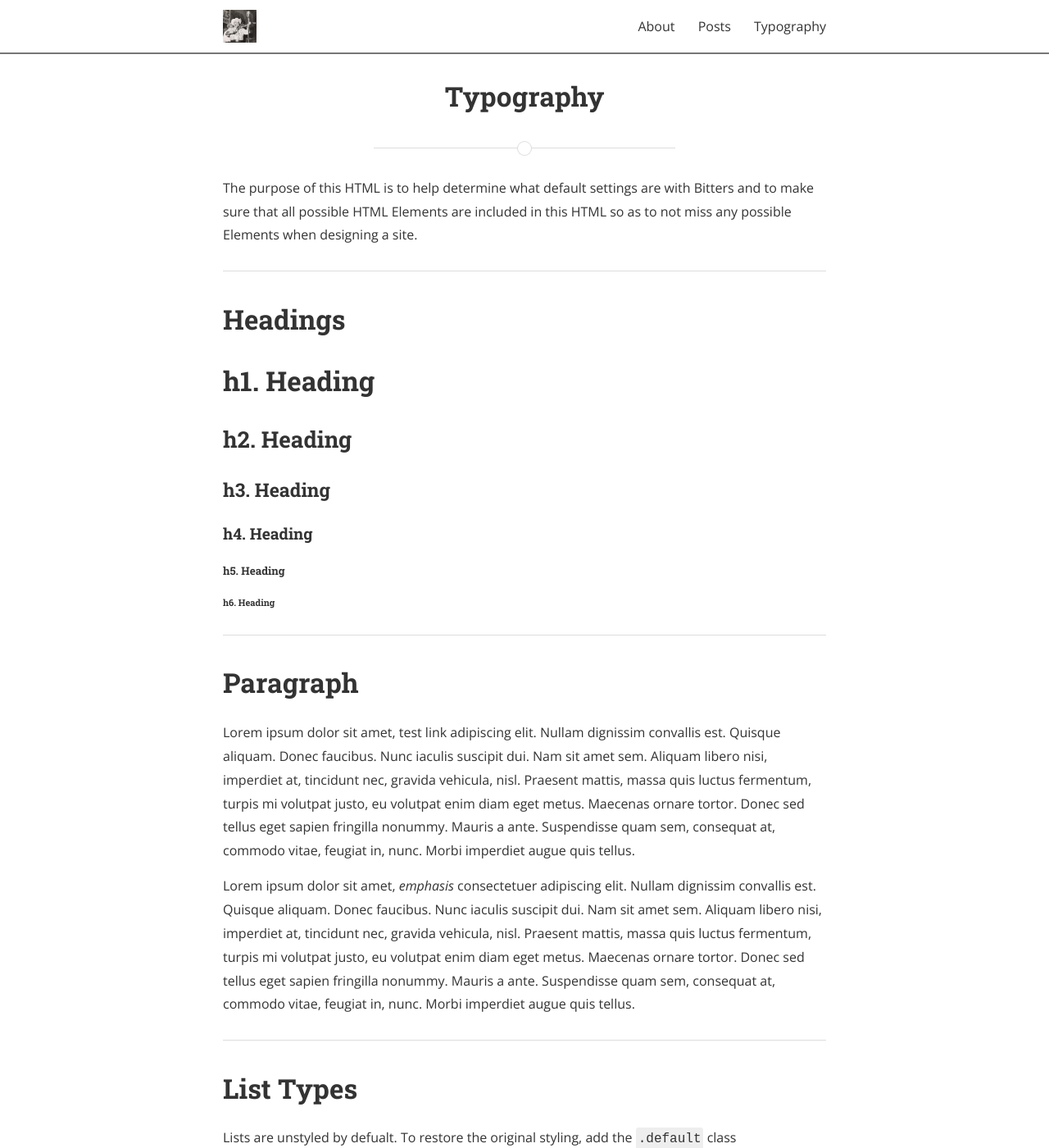
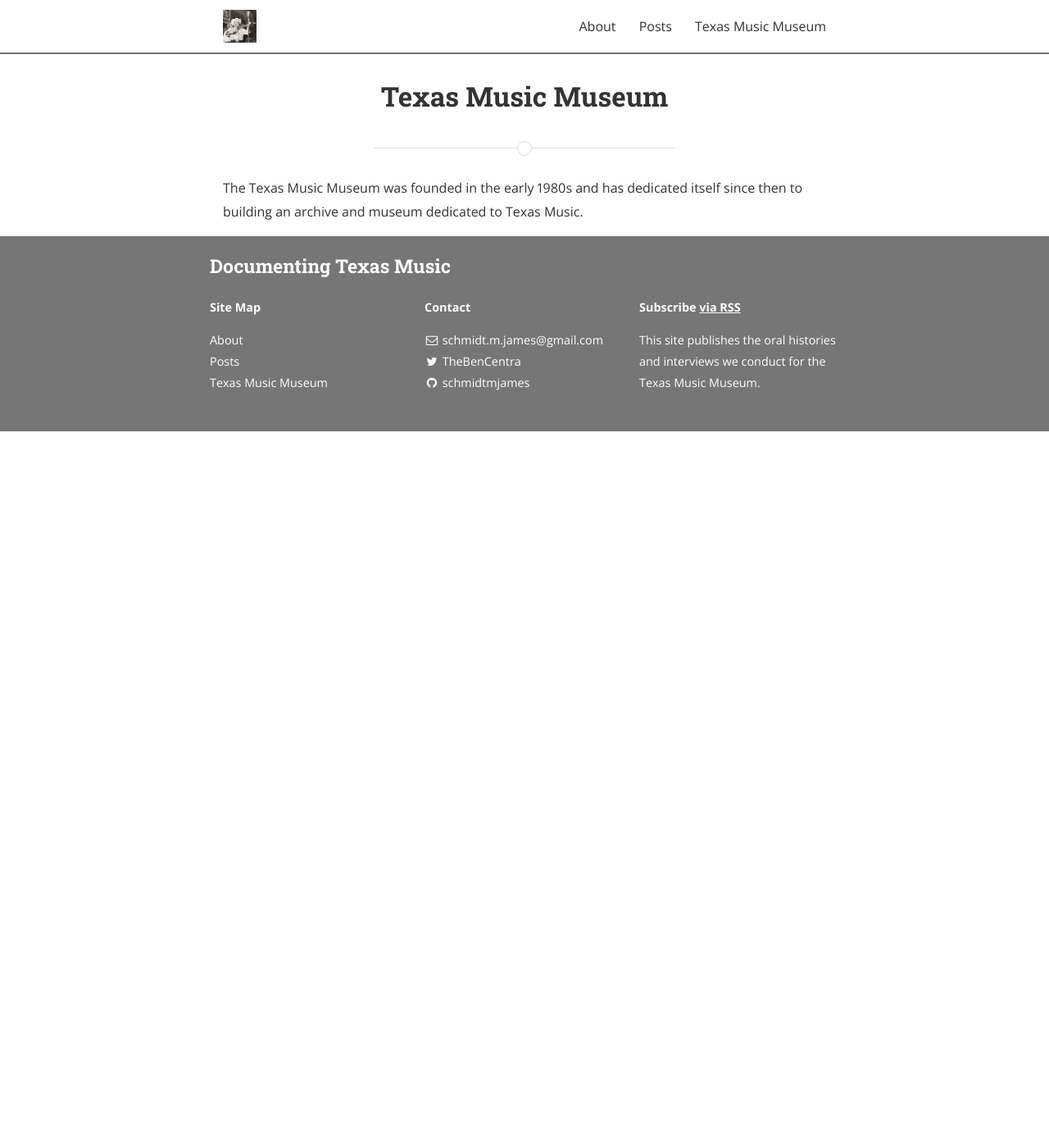
Before and after one commit to schmidtmjames/schmidtmjames.github.io, a Jekyll site: the page built from typography.html, in a window 1280 px wide and 1400 px high. Shown: the whole window at 82% size. Built offline with Jekyll 4.4.1, drawn with Linux system fonts in a browser that asks for light colours; nearby versions of some CDN libraries; a style sheet for code colours, icons or effects is not loaded; some of the changed text lies outside the part shown.

Commit message:
updated categories

```diff
--- a/_config.yml
+++ b/_config.yml
@@ -50,7 +50,7 @@
   - cat: jekyll
     desc: "Posts describing Jekyll setup techniques."
 
-  - cat: OralHistories
+  - cat: Interviews
     desc: "Past Interviews"
 
 # Social icons and sharing options
--- a/typography.html
+++ b/typography.html
@@ -1,155 +1,7 @@
 ---
 layout: page
-title: Typography
-permalink: /typography/
+title: Texas Music Museum
+permalink: /Texas Music Museum/
 ---
 
-<p>The purpose of this HTML is to help determine what default settings are with Bitters and to make sure that all possible HTML Elements are included in this HTML so as to not miss any possible Elements when designing a site.</p>
-
-<hr>
-
-<h1 id="headings">Headings</h1>
-
-<h1>h1. Heading</h1>
-<h2>h2. Heading</h2>
-<h3>h3. Heading</h3>
-<h4>h4. Heading</h4>
-<h5>h5. Heading</h5>
-<h6>h6. Heading</h6>
-
-<hr>
-
-<h1 id="paragraph">Paragraph</h1>
-
-<p>Lorem ipsum dolor sit amet, <a href="#" title="test link">test link</a> adipiscing elit. Nullam dignissim convallis est. Quisque aliquam. Donec faucibus. Nunc iaculis suscipit dui. Nam sit amet sem. Aliquam libero nisi, imperdiet at, tincidunt nec, gravida vehicula, nisl. Praesent mattis, massa quis luctus fermentum, turpis mi volutpat justo, eu volutpat enim diam eget metus. Maecenas ornare tortor. Donec sed tellus eget sapien fringilla nonummy. Mauris a ante. Suspendisse quam sem, consequat at, commodo vitae, feugiat in, nunc. Morbi imperdiet augue quis tellus.</p>
-
-<p>Lorem ipsum dolor sit amet, <em>emphasis</em> consectetuer adipiscing elit. Nullam dignissim convallis est. Quisque aliquam. Donec faucibus. Nunc iaculis suscipit dui. Nam sit amet sem. Aliquam libero nisi, imperdiet at, tincidunt nec, gravida vehicula, nisl. Praesent mattis, massa quis luctus fermentum, turpis mi volutpat justo, eu volutpat enim diam eget metus. Maecenas ornare tortor. Donec sed tellus eget sapien fringilla nonummy. Mauris a ante. Suspendisse quam sem, consequat at, commodo vitae, feugiat in, nunc. Morbi imperdiet augue quis tellus.</p>
-
-<hr>
-
-<h1 id="list_types">List Types</h1>
-
-<p>Lists are unstyled by defualt. To restore the original styling, add the <code>.default</code> class</p>
-
-<h3>Definition List</h3>
-<dl>
-  <dt>Definition List Title</dt>
-  <dd>This is a definition list division.</dd>
-</dl>
-
-<h3>Ordered List</h3>
-<ol>
-  <li>List Item 1</li>
-  <li>List Item 2</li>
-  <li>List Item 3</li>
-</ol>
-
-<h3>Unordered List</h3>
-<ul>
-  <li>List Item 1</li>
-  <li>List Item 2</li>
-  <li>List Item 3</li>
-</ul>
-
-<h3>Ordered List with <code>.default</code> class</h3>
-<ol class="default">
-  <li>List Item 1</li>
-  <li>List Item 2</li>
-  <li>List Item 3</li>
-</ol>
-
-<h3>Unordered List with <code>.default</code> class</h3>
-<ul class="default">
-  <li>List Item 1</li>
-  <li>List Item 2</li>
-  <li>List Item 3</li>
-</ul>
-
-<hr>
-
-<h1 id="form_elements">Fieldsets and Form Elements</h1>
-
-<fieldset>
-  <p>Lorem ipsum dolor sit amet, consectetuer adipiscing elit. Nullam dignissim convallis est. Quisque aliquam. Donec faucibus. Nunc iaculis suscipit dui. Nam sit amet sem. Aliquam libero nisi, imperdiet at, tincidunt nec, gravida vehicula, nisl. Praesent mattis, massa quis luctus fermentum, turpis mi volutpat justo, eu volutpat enim diam eget metus.</p>
-
-  <form>
-    <h2>Form Element</h2>
-
-    <p>Lorem ipsum dolor sit amet, consectetuer adipiscing elit. Nullam dignissim convallis est. Quisque aliquam. Donec faucibus. Nunc iaculis suscipit dui.</p>
-
-    <p><label for="text_field">Text Field:</label>
-      <input type="text" id="text_field" /></p>
-
-    <p><label for="text_area">Text Area:</label>
-      <textarea id="text_area"></textarea></p>
-
-    <p><label for="select_element">Select Element:</label>
-      <select name="select_element">
-        <optgroup label="Option Group 1">
-          <option value="1">Option 1</option>
-          <option value="2">Option 2</option>
-          <option value="3">Option 3</option>
-        </optgroup>
-        <optgroup label="Option Group 2">
-          <option value="1">Option 1</option>
-          <option value="2">Option 2</option>
-          <option value="3">Option 3</option>
-        </optgroup>
-    </select></p>
-
-    <p><label for="radio_buttons">Radio Buttons:</label>
-      <label>
-        <input type="radio" class="radio" name="radio_button" value="radio_1" /> Radio 1
-      </label>
-      <label>
-        <input type="radio" class="radio" name="radio_button" value="radio_2" /> Radio 2
-      </label>
-      <label>
-        <input type="radio" class="radio" name="radio_button" value="radio_3" /> Radio 3
-      </label>
-    </p>
-
-    <p><label for="checkboxes">Checkboxes:</label>
-      <label>
-        <input type="checkbox" class="checkbox" name="checkboxes" value="check_1" /> Checkbox 1
-      </label>
-      <label>
-        <input type="checkbox" class="checkbox" name="checkboxes" value="check_2" /> Checkbox 2
-      </label>
-      <label>
-        <input type="checkbox" class="checkbox" name="checkboxes" value="check_3" /> Checkbox 3
-      </label>
-    </p>
-
-    <p><label for="password">Password:</label>
-      <input type="password" class="password" name="password" />
-    </p>
-
-    <p><label for="file">File Input:</label>
-      <input type="file" class="file" name="file" />
-    </p>
-
-
-    <p><input type="submit" value="Submit" /></p>
-  </form>
-</fieldset>
-
-<hr>
-
-<h1 id="tables">Tables</h1>
-
-<table cellspacing="0" cellpadding="0">
-  <tr>
-    <th>Table Header 1</th><th>Table Header 2</th><th>Table Header 3</th>
-  </tr>
-  <tr>
-    <td>Division 1</td><td>Division 2</td><td>Division 3</td>
-  </tr>
-  <tr class="even">
-    <td>Division 1</td><td>Division 2</td><td>Division 3</td>
-  </tr>
-  <tr>
-    <td>Division 1</td><td>Division 2</td><td>Division 3</td>
-  </tr>
-</table>
-</div>
+The Texas Music Museum was founded in the early 1980s and has dedicated itself since then to building an archive and museum dedicated to Texas Music.
```
Also changed, not shown: _posts/2016-04-26-Alvin-Fielder.md (+1 -1 lines), 11 other files.
